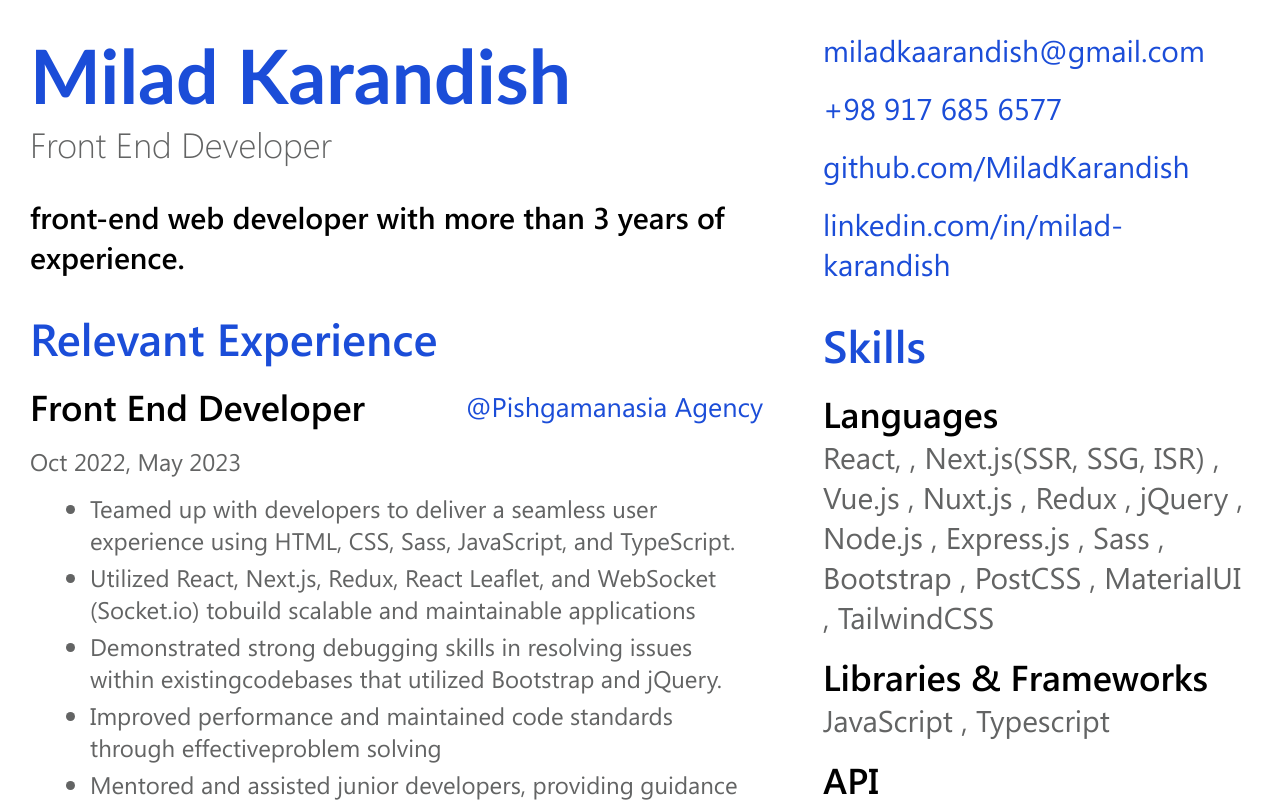
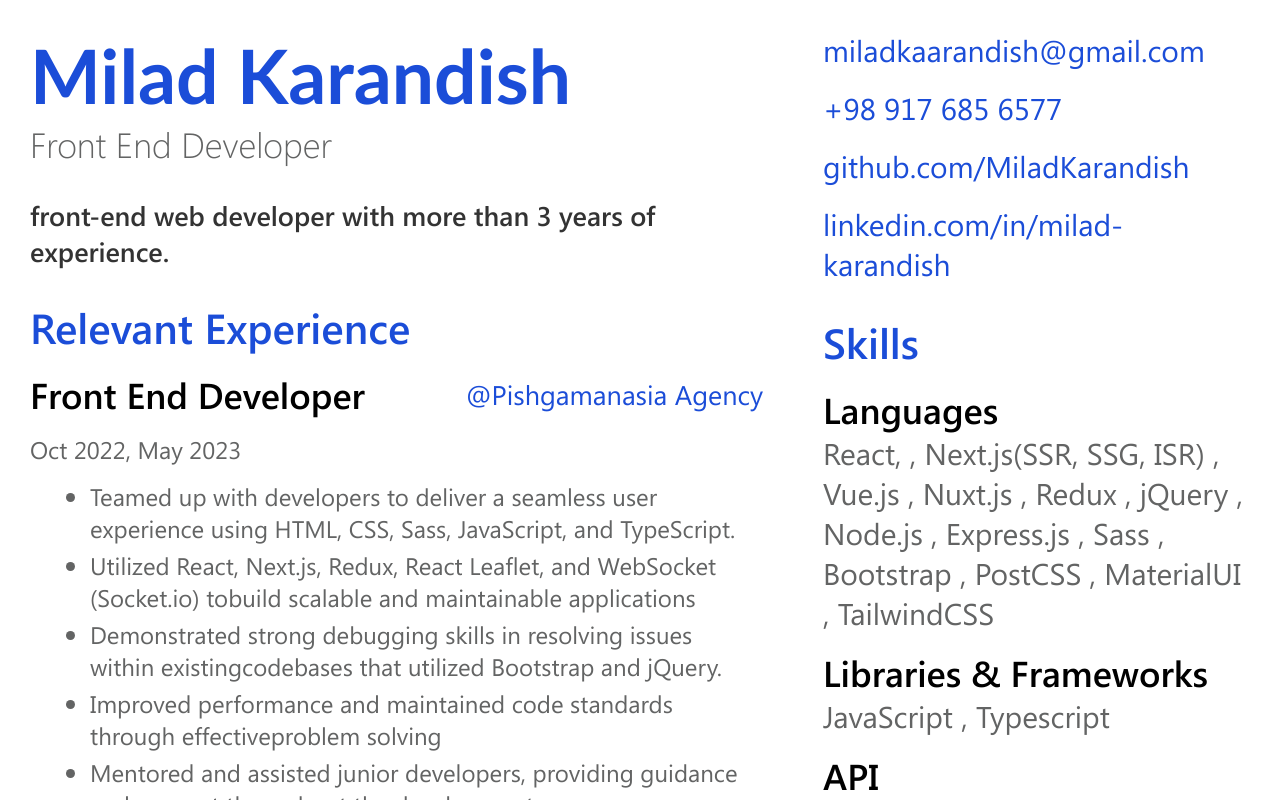
Before and after one commit to MiladKarandish/resume-maker, a React (Vite) app: page / in a window 1280 px wide. Shown: the top 800 px of the page. Built offline with nearby package versions, Linux system fonts and the light colour scheme.

Commit message:
font sizes are adjusted

```diff
--- a/src/templates/main/main-template.module.scss
+++ b/src/templates/main/main-template.module.scss
@@ -27,7 +27,7 @@ $color-field: #636464;
   .title {
     margin-bottom: 0.5rem;
     color: $color-primary;
-    font-size: 1.5rem;
+    font-size: 1.4rem;
     font-weight: 600;
   }
 
@@ -58,7 +58,9 @@ $color-field: #636464;
 
   ._about-me {
     margin-top: 1rem;
+    font-size: 0.9rem;
     font-weight: 600;
+    color: #333;
   }
 
   // Links
```
